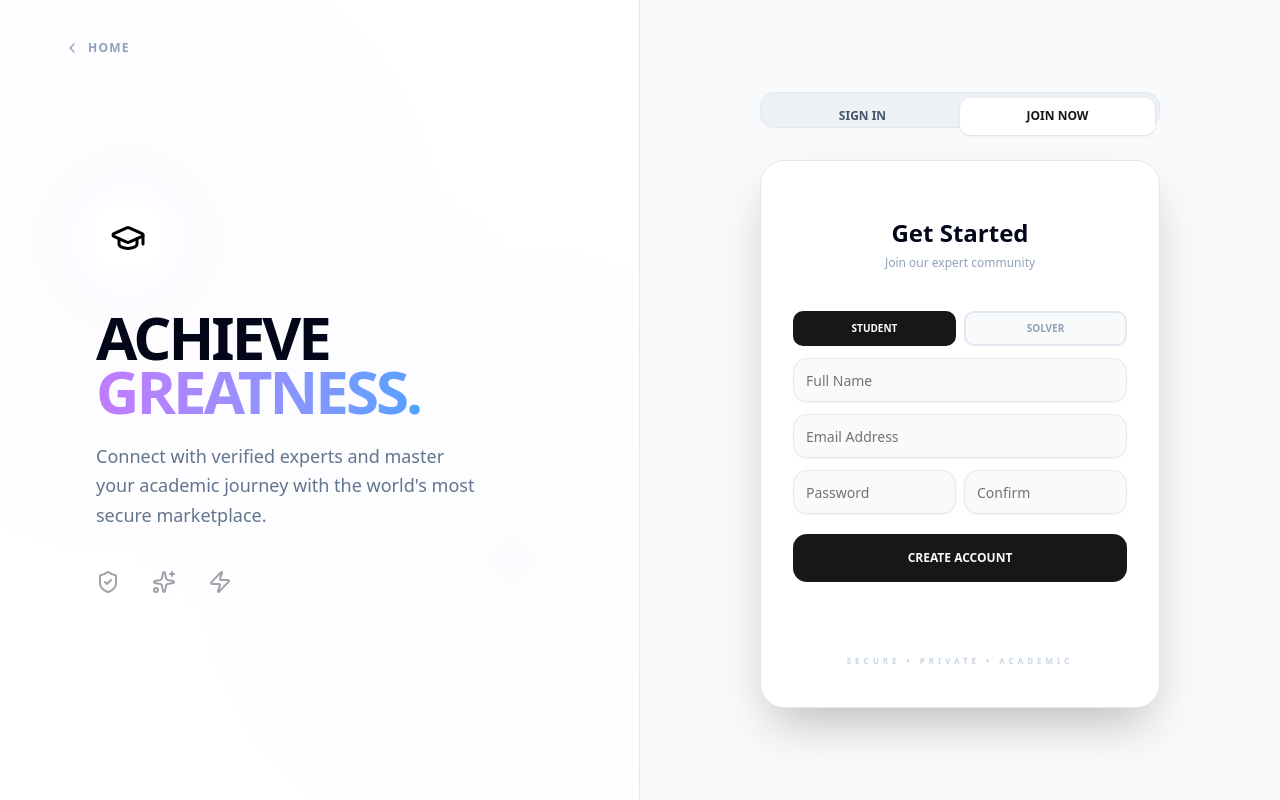
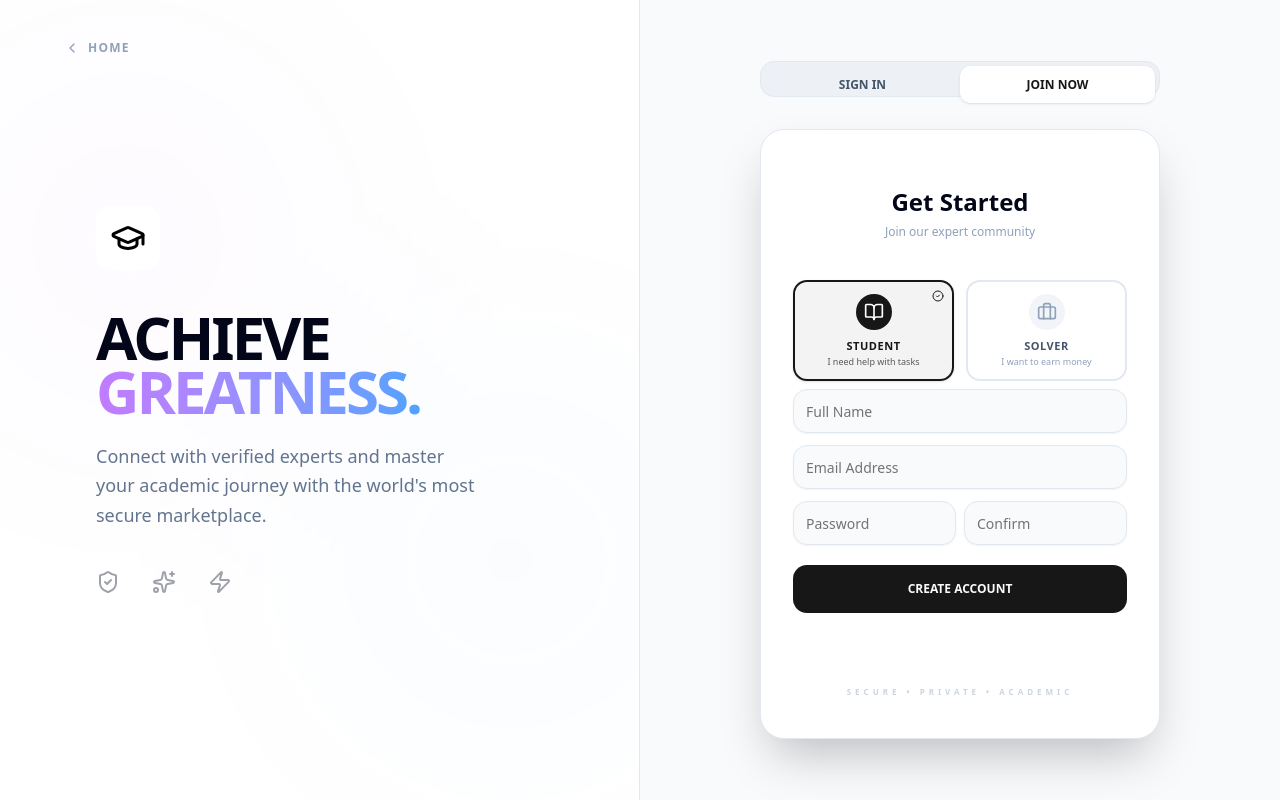
Before and after one commit to SHUBHAM-NIRMAL18/studygigs, a Next.js app in the folder frontend/: page /signup in a window 1280 px wide. Built offline with nearby package versions, Linux system fonts and the light colour scheme; no server answers.

Commit message:
refactor: update the desgin of choosing student and solver

```diff
--- a/frontend/src/components/studygig/AuthView.tsx
+++ b/frontend/src/components/studygig/AuthView.tsx
@@ -19,7 +19,9 @@ import {
   ChevronLeft,
   ShieldCheck,
   Zap,
-  Sparkles
+  Sparkles,
+  BookOpen,
+  Briefcase
 } from 'lucide-react'
 
 import { useToast } from '@/hooks/use-toast'
@@ -279,26 +281,48 @@ export function AuthView({ defaultTab = 'login', onBack }: AuthViewProps) {
                       </form>
                     ) : (
                       <form onSubmit={handleSignup} className="space-y-3">
-                        <div className="grid grid-cols-2 gap-2">
+                        <div className="grid grid-cols-2 gap-3 mb-2">
                           <button
                             type="button"
                             onClick={() => setSignupRole('STUDENT')}
                             className={cn(
-                              "py-2 rounded-lg border-2 text-[10px] font-black transition-all",
-                              signupRole === 'STUDENT' ? "bg-primary text-white border-primary" : "bg-slate-50 text-slate-400 border-slate-200"
+                              "relative flex flex-col items-center justify-center p-3 rounded-xl border-2 transition-all group",
+                              signupRole === 'STUDENT'
+                                ? "border-primary bg-primary/5 shadow-sm"
+                                : "border-slate-200 bg-white hover:border-slate-300 hover:bg-slate-50"
                             )}
                           >
-                            STUDENT
+                            {signupRole === 'STUDENT' && (
+                              <div className="absolute top-2 right-2">
+                                <CheckCircle2 className="h-3 w-3 text-primary" />
+                              </div>
+                            )}
+                            <div className={cn("p-2 rounded-full mb-2 transition-colors", signupRole === 'STUDENT' ? "bg-primary text-white" : "bg-slate-100 text-slate-400 group-hover:text-slate-500")}>
+                              <BookOpen className="h-5 w-5" />
+                            </div>
+                            <span className={cn("text-[11px] font-black uppercase tracking-wider mb-0.5", signupRole === 'STUDENT' ? "text-primary" : "text-slate-600")}>Student</span>
+                            <span className={cn("text-[9px] text-center font-medium leading-tight", signupRole === 'STUDENT' ? "text-primary/70" : "text-slate-400")}>I need help with tasks</span>
                           </button>
                           <button
                             type="button"
                             onClick={() => setSignupRole('SOLVER')}
                             className={cn(
-                              "py-2 rounded-lg border-2 text-[10px] font-black transition-all",
-                              signupRole === 'SOLVER' ? "bg-primary text-white border-primary" : "bg-slate-50 text-slate-400 border-slate-200"
+                              "relative flex flex-col items-center justify-center p-3 rounded-xl border-2 transition-all group",
+                              signupRole === 'SOLVER'
+                                ? "border-primary bg-primary/5 shadow-sm"
+                                : "border-slate-200 bg-white hover:border-slate-300 hover:bg-slate-50"
                             )}
                           >
-                            SOLVER
+                            {signupRole === 'SOLVER' && (
+                              <div className="absolute top-2 right-2">
+                                <CheckCircle2 className="h-3 w-3 text-primary" />
+                              </div>
+                            )}
+                            <div className={cn("p-2 rounded-full mb-2 transition-colors", signupRole === 'SOLVER' ? "bg-primary text-white" : "bg-slate-100 text-slate-400 group-hover:text-slate-500")}>
+                              <Briefcase className="h-5 w-5" />
+                            </div>
+                            <span className={cn("text-[11px] font-black uppercase tracking-wider mb-0.5", signupRole === 'SOLVER' ? "text-primary" : "text-slate-600")}>Solver</span>
+                            <span className={cn("text-[9px] text-center font-medium leading-tight", signupRole === 'SOLVER' ? "text-primary/70" : "text-slate-400")}>I want to earn money</span>
                           </button>
                         </div>
                         <Input
```
